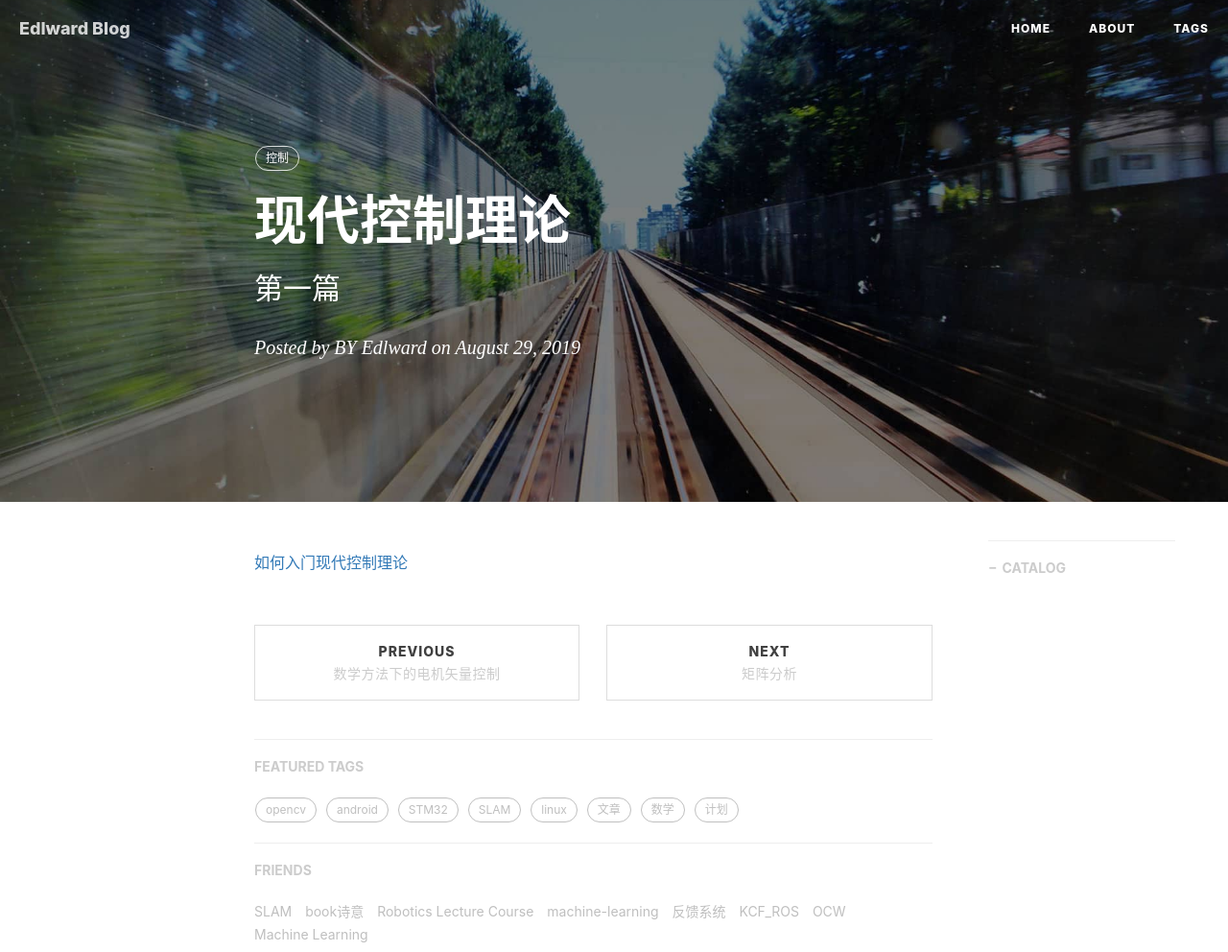
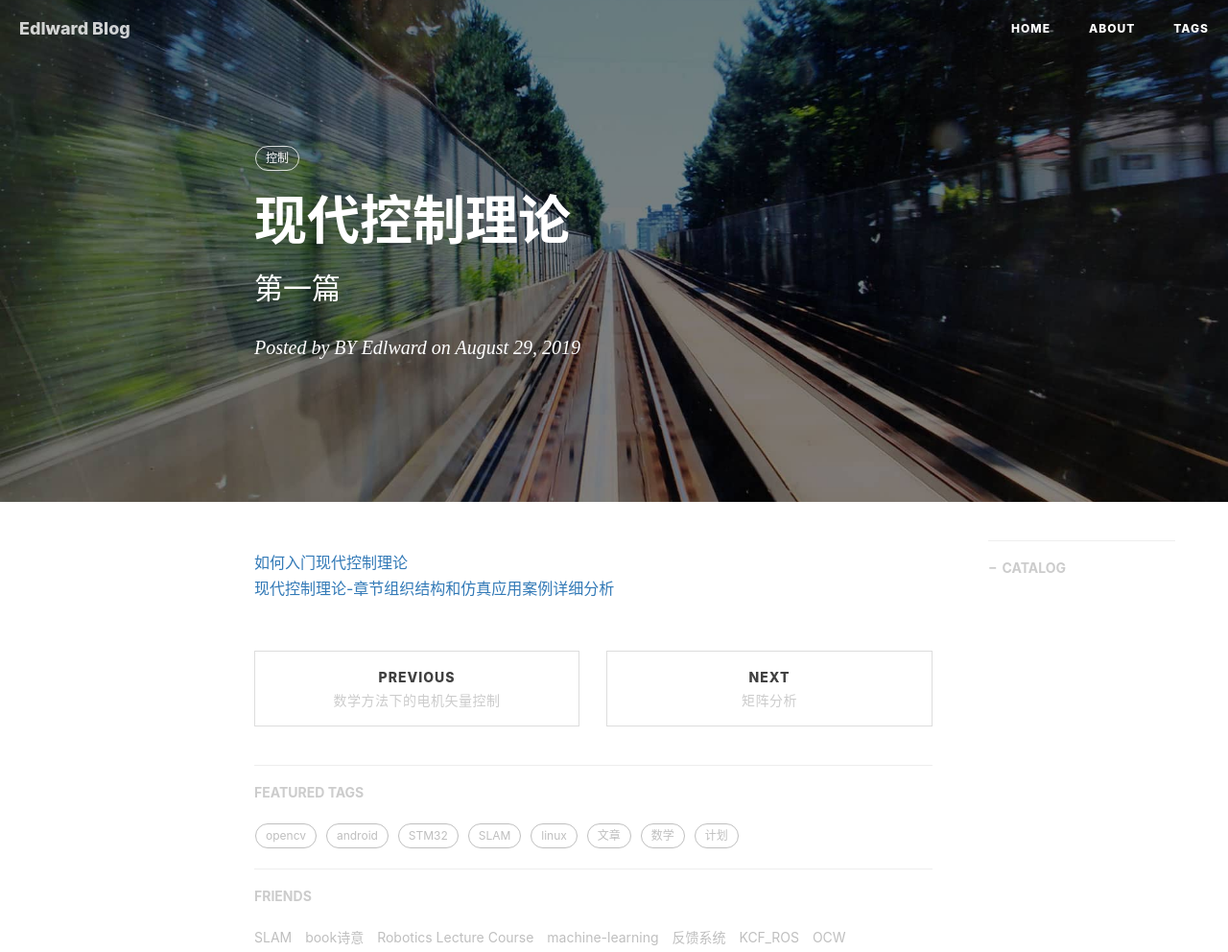
Before and after one commit to gary-robotics/dlward, a Jekyll site: the page built from _posts/2019-09-28-现代控制理论-2019.markdown, in a window 1280 px wide, cut to the strip 0-992 px from the top of the page. Shown: the whole strip at 96% size. Built offline with Jekyll 4.4.1, drawn with Linux system fonts in a browser that asks for light colours; nearby versions of some CDN libraries; comment, search, counter and statistics services are not loaded.

Commit message:
Update 2019-09-28-现代控制理论-2019.markdown

```diff
--- a/_posts/2019-09-28-现代控制理论-2019.markdown
+++ b/_posts/2019-09-28-现代控制理论-2019.markdown
@@ -10,3 +10,4 @@ tags:                               #标签
     - 控制
 ---
 [如何入门现代控制理论](https://zhuanlan.zhihu.com/p/57051153)
+[现代控制理论-章节组织结构和仿真应用案例详细分析](https://blog.csdn.net/zhangrelay/article/details/51668647)
```
